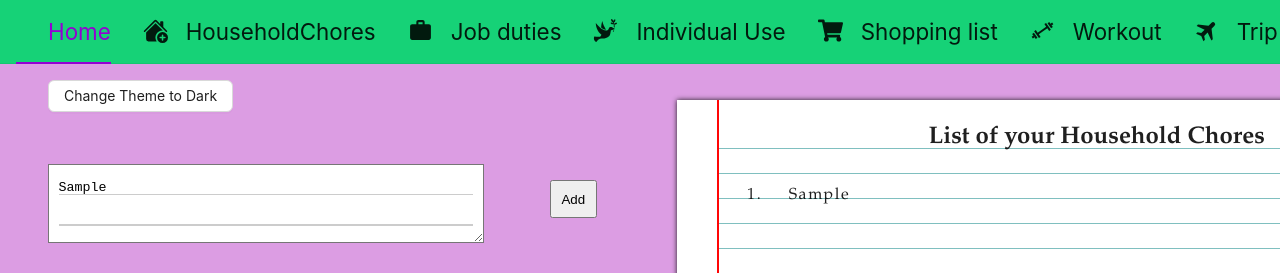
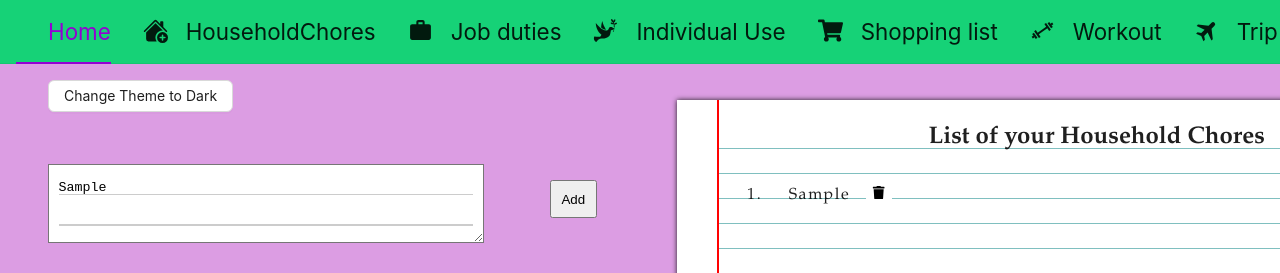
Before and after one commit to Darklady27/ToDoList.github.io, a React (Create React App) app: page /household_chores in a window 1280 px wide. Both pictures are taken after typing "Sample" into the empty fields and a click on the button "Add". Shown: the top 273 px of the page. Built offline with nearby package versions, Linux system fonts and the light colour scheme; some icons are missing; the HTML template or start-up script is replaced by a standard one.

Commit message:
adding trash and deleted messages

```diff
--- a/src/App.css
+++ b/src/App.css
@@ -68,6 +68,12 @@ body {
   padding: 0.6rem;
 }
 
+.trash_delete {
+  margin-left: 1rem;
+  border: none;
+  background-color: white;
+}
+
 #tasks {
   box-sizing: border-box;
   font-family: Garamond, cursive;
--- a/src/pages/HouseholdChores.js
+++ b/src/pages/HouseholdChores.js
@@ -1,4 +1,5 @@
 import { React, useState } from "react";
+import { FaTrash } from "react-icons/fa";
 
 const HouseholdChores = () => {
   const [message, setMessage] = useState("");
@@ -11,9 +12,22 @@ const HouseholdChores = () => {
 
   const [initialList, setList] = useState([]);
 
+  const handleTrash = (index) => {
+    const newList = initialList.filter((_, i) => i !== index);
+    setList(newList);
+    console.log(newList);
+  };
+
   const showTaskList = () =>
     initialList.map((message, index) => {
-      return <li key={index}>{message}</li>;
+      return (
+        <li key={index}>
+          {message}
+          <button className="trash_delete" onClick={() => handleTrash(index)}>
+            <FaTrash />
+          </button>
+        </li>
+      );
     });
 
   return (
```
